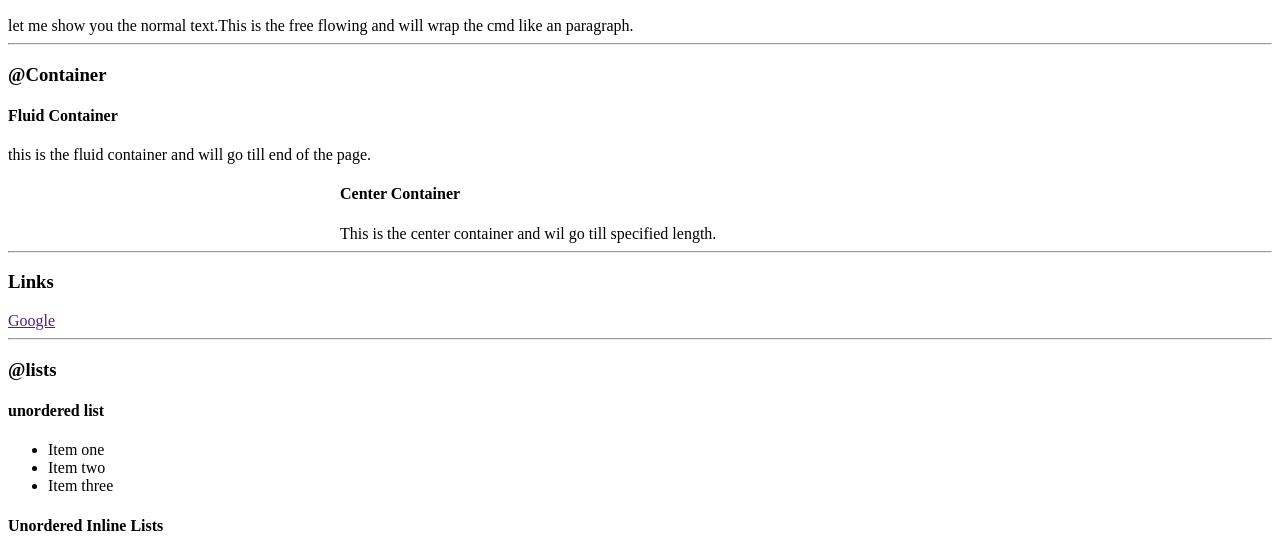
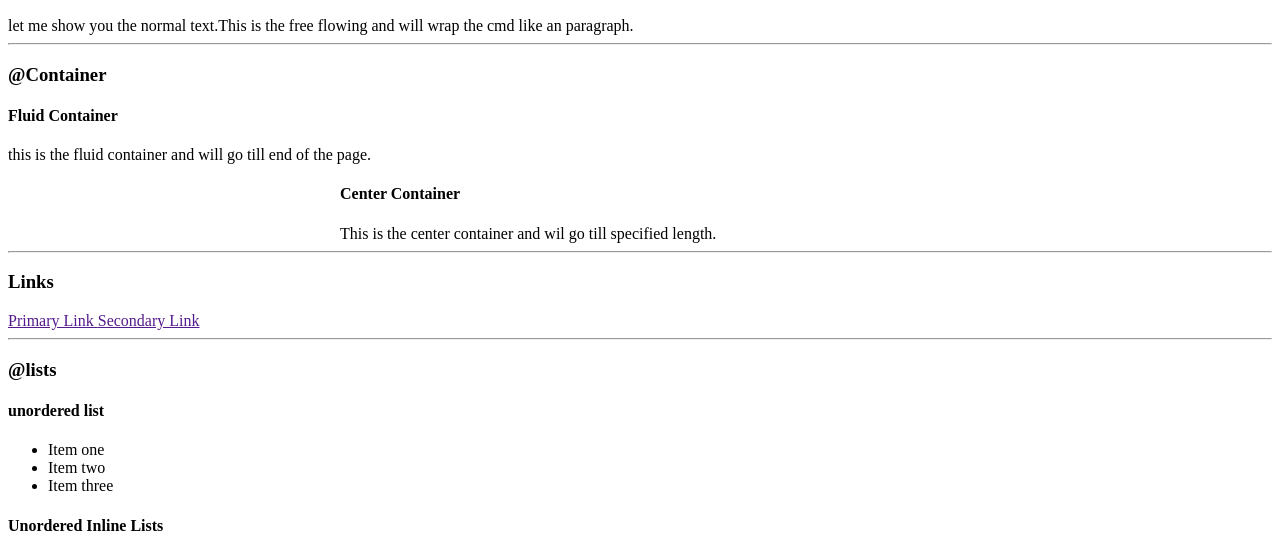
Before and after one commit to vaishnavi754/vaishnavi_htmlfile, a plain HTML site: page index.html in a window 1280 px wide. Shown: the part 257-800 px from the top of the page. Drawn offline with Linux system fonts and the light colour scheme.

Commit message:
containers

```diff
--- a/index.html
+++ b/index.html
@@ -30,7 +30,8 @@
     <hr>
 
     <h3> Links </h3>
-        <a href=""> Google </a>
+        <a href=""> Primary Link </a>
+        <a href=""> Secondary Link</a>
 
     <hr>
 
```
Also changed, not shown: style.css (line endings or trailing spaces).
